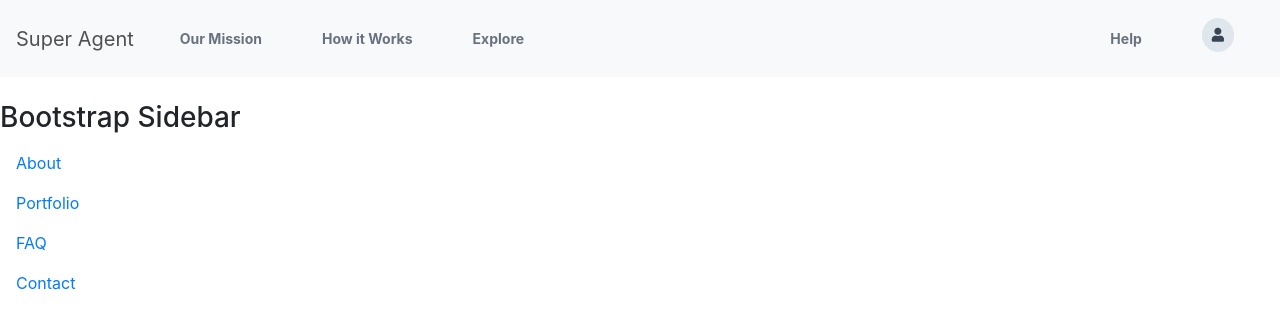
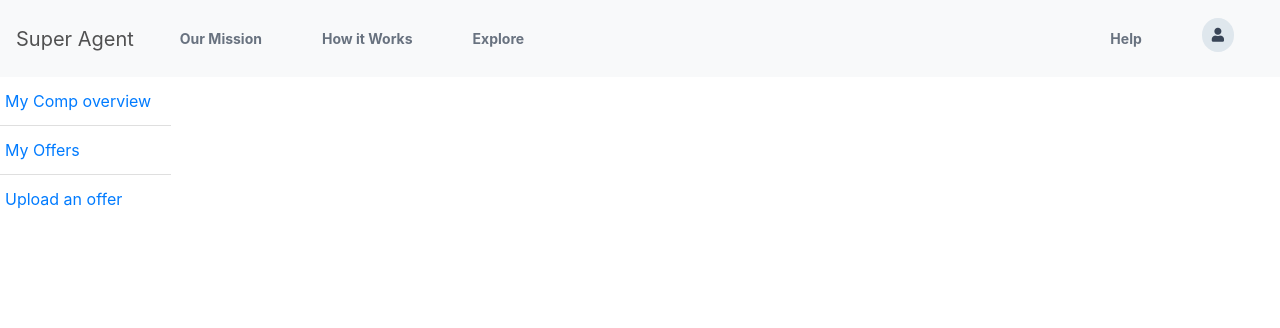
Before and after one commit to rithmschool/elevate, a React (Create React App) app in the folder frontend/: page /profile in a window 1280 px wide. Shown: the top 328 px of the page. Built offline with nearby package versions, Linux system fonts and the light colour scheme.

Commit message:
user profile wip

```diff
--- a/frontend/src/UserProfile.js
+++ b/frontend/src/UserProfile.js
@@ -1,70 +1,37 @@
 import React from 'react';
-import SubMenu from './SubMenu';
 import { NavItem, NavLink, Nav } from 'reactstrap';
-import classNames from 'classnames';
 import {Link} from 'react-router-dom';
 
-const UserProfile = props => (
-    <div className={classNames('sidebar', {'is-open': props.isOpen})}>
-      <div className="sidebar-header">
-        <span color="info" onClick={props.toggle} style={{color: '#fff'}}>&times;</span>
-        <h3>Bootstrap Sidebar</h3>
-      </div>
-      <div className="side-menu">
-        <Nav vertical className="list-unstyled pb-3">
-          <SubMenu title="Home" items={submenus[0]}/>
-          <NavItem>
-            <NavLink tag={Link} to={'/about'}>
-              About
-            </NavLink>
-          </NavItem>
-          <SubMenu title="Pages"  items={submenus[1]}/>
-          <NavItem>
-            <NavLink tag={Link} to={'/pages'}>
-              Portfolio
-            </NavLink>
-          </NavItem>
-          <NavItem>
-            <NavLink tag={Link} to={'/faq'}>
-              FAQ
-            </NavLink>
-          </NavItem>
-          <NavItem>
-            <NavLink tag={Link} to={'/contact'}>
-              Contact
-            </NavLink>
-          </NavItem>
-        </Nav>
-      </div>
+
+class UserProfile extends React.Component {
+  state = { activeItem: 'My Comp Overview' }
+
+  handleItemClick = (e, { name }) => this.setState({ activeItem: name })
+
+  render() {
+    const { activeItem } = this.state
+
+    return (
+    <div className="row">
+      <Nav vertical>
+        <ul class="list-group list-group-flush">
+          <li class="list-group-item">
+          <Link to="/#" activeClassName="selected">
+            My Comp overview
+          </Link>
+          </li>
+          <li class="list-group-item">
+            <Link to="#">My Offers</Link>
+          </li>
+          <li class="list-group-item">
+            <Link to="#">Upload an offer</Link>
+          </li>
+        </ul>
+      </Nav>
     </div>
-  );
 
-  const submenus = [
-    [
-      {
-        title: "Home 1",
-        target: "Home-1"
-      },
-      {
-        title: "Home 2",
-        target: "Home-2",
-      },
-      {
-        itle: "Home 3",
-        target: "Home-3",
-      }
-    ],
-    [
-      {
-        title: "Page 1",
-        target: "Page-1",
-      },
-      {
-        title: "Page 2",
-        target: "Page-2",
-      }
-    ]
-  ]
-
+    )
+  }
+}
 
 export default UserProfile;
```
